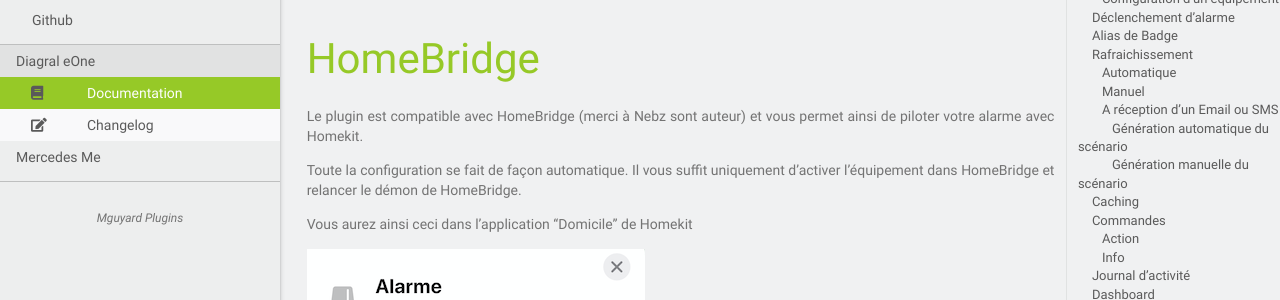
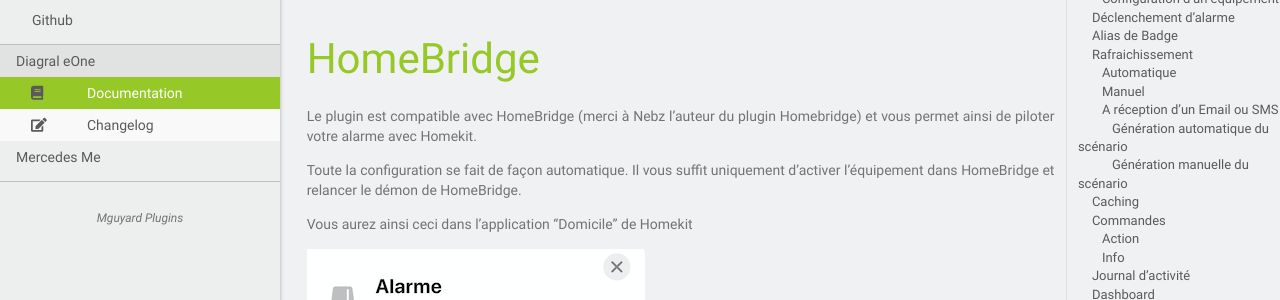
Before and after one commit to mguyard/Jeedom-Documentations, a Jekyll site: the page built from fr_FR/Diagral_eOne/documentation.md, in a window 1280 px wide and 900 px high, scrolled down 8432 px. Shown: the part 152-452 px from the top of the window. Built offline with Jekyll 4.4.1, drawn with Linux system fonts in a browser that asks for light colours; our own code applies the rules of GitHub Pages for plain Markdown files.

Commit message:
Correction d'une faute dans la doc

```diff
--- a/fr_FR/Diagral_eOne/documentation.md
+++ b/fr_FR/Diagral_eOne/documentation.md
@@ -228,7 +228,7 @@
 
 # HomeBridge
 
-Le plugin est compatible avec HomeBridge (merci à Nebz sont auteur) et vous permet ainsi de piloter votre alarme avec Homekit.
+Le plugin est compatible avec HomeBridge (merci à Nebz l'auteur du plugin Homebridge) et vous permet ainsi de piloter votre alarme avec Homekit.
 
 Toute la configuration se fait de façon automatique. Il vous suffit uniquement d'activer l'équipement dans HomeBridge et relancer le démon de HomeBridge.
 
```
